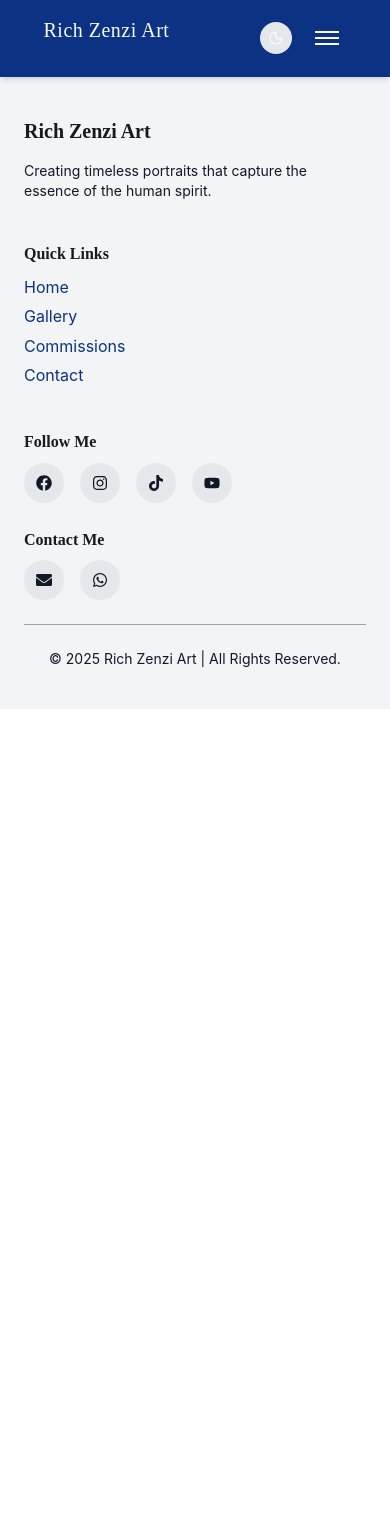
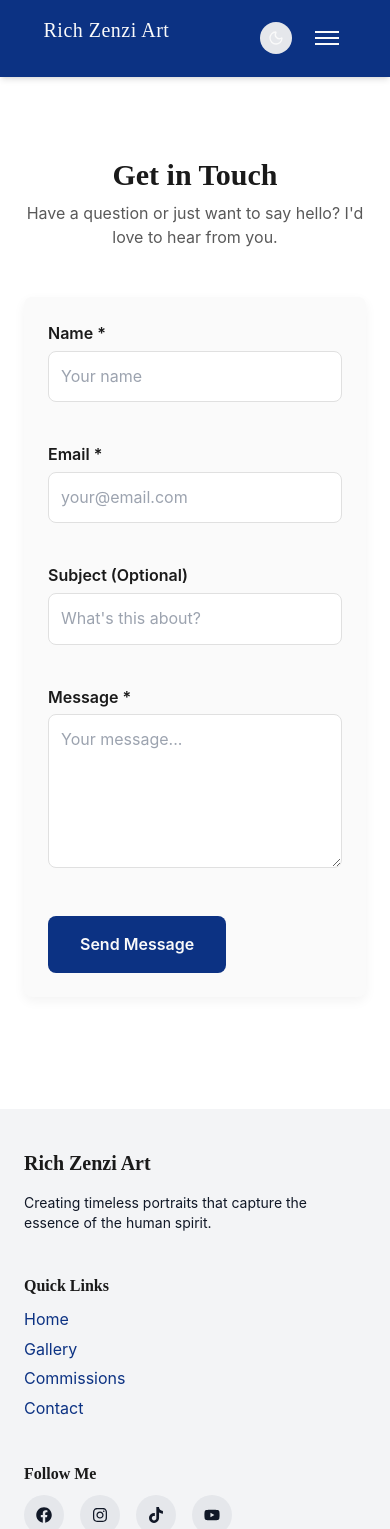
Before and after one commit to mercyXp/artist-portfolio-react, a React (Vite) app in the folder client/: page / in a window 390 px wide. Shown: the top 1529 px of the page. Before the commit the page ends 844 px from the top, so only its background shows below. Built offline with nearby package versions, Linux system fonts and the light colour scheme.

Commit message:
feat: create Contact Form

```diff
--- a/client/src/App.jsx
+++ b/client/src/App.jsx
@@ -2,11 +2,13 @@ import React from 'react';
 //import Hero from '@/components/Hero';
 import Header from '@/components/Header';
 import Footer from '@/components/Footer';
+import ContactForm from '@/components/ContactForm';
 
 function App() {
     return (
         <>
             <Header/>
+            <ContactForm/>
             <Footer/>
         </>
     );
--- /dev/null
+++ b/client/src/components/ContactForm.jsx
@@ -0,0 +1,187 @@
+import React from "react";
+import { useTheme } from "@/contexts/ThemeContext";
+
+const ContactForm = () => {
+  const { isDark } = useTheme();
+
+  return (
+    <section
+      className="w-full py-20 px-6 md:px-20 transition-colors duration-300"
+      style={{
+        backgroundColor: 'var(--bg-color)',
+        color: 'var(--text-color)'
+      }}
+    >
+      <div className="max-w-4xl mx-auto">
+        {/* Section Heading */}
+        <div className="text-center mb-12">
+          <h2
+            className="text-3xl md:text-4xl font-serif font-bold mb-2 transition-colors duration-300"
+            style={{ color: 'var(--text-color)' }}
+          >
+            Get in Touch
+          </h2>
+          <p
+            className="text-base md:text-lg transition-colors duration-300"
+            style={{ color: 'var(--muted-text-color)' }}
+          >
+            Have a question or just want to say hello? I'd love to hear from you.
+          </p>
+        </div>
+
+        {/* Form Card */}
+        <div
+          className="p-8 md:p-12 rounded-lg shadow-lg transition-colors duration-300 card"
+          style={{
+            backgroundColor: 'var(--card-bg)',
+            color: 'var(--card-text)'
+          }}
+        >
+          <form className="space-y-6">
+            {/* Name */}
+            <div>
+              <label
+                className="block mb-1 font-semibold transition-colors duration-300"
+                style={{ color: 'var(--text-color)' }}
+                htmlFor="name"
+              >
+                Name *
+              </label>
+              <input
+                type="text"
+                id="name"
+                placeholder="Your name"
+                className="rounded-md p-3 w-full focus:outline-none transition-colors duration-300"
+                style={{
+                  backgroundColor: 'var(--input-bg)',
+                  color: 'var(--input-text)',
+                  border: '1px solid var(--input-border)'
+                }}
+                onFocus={(e) => {
+                  e.target.style.borderColor = 'var(--input-focus-border)';
+                }}
+                onBlur={(e) => {
+                  e.target.style.borderColor = 'var(--input-border)';
+                }}
+                required
+              />
+            </div>
+
+            {/* Email */}
+            <div>
+              <label
+                className="block mb-1 font-semibold transition-colors duration-300"
+                style={{ color: 'var(--text-color)' }}
+                htmlFor="email"
+              >
+                Email *
+              </label>
+              <input
+                type="email"
+                id="email"
+                placeholder="your@email.com"
+                className="rounded-md p-3 w-full focus:outline-none transition-colors duration-300"
+                style={{
+                  backgroundColor: 'var(--input-bg)',
+                  color: 'var(--input-text)',
+                  border: '1px solid var(--input-border)'
+                }}
+                onFocus={(e) => {
+                  e.target.style.borderColor = 'var(--input-focus-border)';
+                }}
+                onBlur={(e) => {
+                  e.target.style.borderColor = 'var(--input-border)';
+                }}
+                required
+              />
+            </div>
+
+            {/* Subject */}
+            <div>
+              <label
+                className="block mb-1 font-semibold transition-colors duration-300"
+                style={{ color: 'var(--text-color)' }}
+                htmlFor="subject"
+              >
+                Subject (Optional)
+              </label>
+              <input
+                type="text"
+                id="subject"
+                placeholder="What's this about?"
+                className="rounded-md p-3 w-full focus:outline-none transition-colors duration-300"
+                style={{
+                  backgroundColor: 'var(--input-bg)',
+                  color: 'var(--input-text)',
+                  border: '1px solid var(--input-border)'
+                }}
+                onFocus={(e) => {
+                  e.target.style.borderColor = 'var(--input-focus-border)';
+                }}
+                onBlur={(e) => {
+                  e.target.style.borderColor = 'var(--input-border)';
+                }}
+              />
+            </div>
+
+            {/* Message */}
+            <div>
+              <label
+                className="block mb-1 font-semibold transition-colors duration-300"
+                style={{ color: 'var(--text-color)' }}
+                htmlFor="message"
+              >
+                Message *
+              </label>
+              <textarea
+                id="message"
+                rows="5"
+                placeholder="Your message..."
+                className="rounded-md p-3 w-full focus:outline-none transition-colors duration-300 resize-vertical"
+                style={{
+                  backgroundColor: 'var(--input-bg)',
+                  color: 'var(--input-text)',
+                  border: '1px solid var(--input-border)',
+                  resize: 'vertical',
+                  minHeight: '120px'
+                }}
+                onFocus={(e) => {
+                  e.target.style.borderColor = 'var(--input-focus-border)';
+                }}
+                onBlur={(e) => {
+                  e.target.style.borderColor = 'var(--input-border)';
+                }}
+                required
+              ></textarea>
+            </div>
+
+            {/* Submit Button */}
+            <button
+              type="submit"
+              className="font-semibold px-8 py-4 rounded-md transition-all duration-300 hover:scale-105 transform"
+              style={{
+                backgroundColor: 'var(--primary-bg)',
+                color: 'var(--primary-text)',
+                border: 'none'
+              }}
+              onMouseEnter={(e) => {
+                e.target.style.backgroundColor = 'var(--accent-bg)';
+                e.target.style.color = 'var(--accent-text)';
+                e.target.style.transform = 'scale(1.05)';
+              }}
+              onMouseLeave={(e) => {
+                e.target.style.backgroundColor = 'var(--primary-bg)';
+                e.target.style.color = 'var(--primary-text)';
+                e.target.style.transform = 'scale(1)';
+              }}
+            >
+              Send Message
+            </button>
+          </form>
+        </div>
+      </div>
+    </section>
+  );
+};
+
+export default ContactForm;
--- a/client/src/index.css
+++ b/client/src/index.css
@@ -39,31 +39,31 @@
   --transition-speed: 0.3s;
 }
 
-/* Dark Theme Variables */
+/* Dark Theme Variables - True Black & White */
 body.dark-theme {
-  --bg-color: #1a1a1a;
-  --text-color: #fafafa;
-  --muted-bg-color: #2c2c2c;
-  --muted-text-color: #c0c0c0;
+  --bg-color: #000000; /* True black */
+  --text-color: #ffffff; /* Pure white */
+  --muted-bg-color: #111111;
+  --muted-text-color: #cccccc;
 
   --primary-bg: #1b4498;
-  --primary-text: #fafafa;
-  --secondary-bg: #2c2c2c;
-  --secondary-text: #fafafa;
-  --accent-bg: #3a3a3a;
-  --accent-text: #0b2c75;
+  --primary-text: #ffffff;
+  --secondary-bg: #111111;
+  --secondary-text: #ffffff;
+  --accent-bg: #1a1a1a;
+  --accent-text: #4a90e2; /* Brighter blue for better contrast on black */
   --destructive-bg: #960d0d;
-  --destructive-text: #fafafa;
+  --destructive-text: #ffffff;
 
-  --input-bg: #2c2c2c;
-  --input-text: #fafafa;
-  --input-border: #444444;
-  --input-focus-border: #1b4498;
+  --input-bg: #111111;
+  --input-text: #ffffff;
+  --input-border: #333333;
+  --input-focus-border: #2d5bb9; /* Slightly brighter blue for focus */
 
-  --card-bg: #2c2c2c;
-  --card-text: #fafafa;
-  --popover-bg: #3a3a3a;
-  --popover-text: #fafafa;
+  --card-bg: #111111;
+  --card-text: #ffffff;
+  --popover-bg: #1a1a1a;
+  --popover-text: #ffffff;
 }
 
 /* =============================
@@ -178,6 +178,15 @@ input:focus, textarea:focus, select:focus {
   box-shadow: 0 8px 20px rgba(0,0,0,0.1);
 }
 
+/* Dark mode card shadows */
+body.dark-theme .card {
+  box-shadow: 0 4px 12px rgba(0,0,0,0.3);
+}
+
+body.dark-theme .card:hover {
+  box-shadow: 0 8px 20px rgba(0,0,0,0.4);
+}
+
 /* =============================
    Popovers / Modals
    ============================= */
@@ -187,6 +196,11 @@ input:focus, textarea:focus, select:focus {
   border-radius: var(--border-radius);
   padding: 1rem;
   box-shadow: 0 4px 20px rgba(0,0,0,0.1);
+}
+
+/* Dark mode popover shadows */
+body.dark-theme .popover {
+  box-shadow: 0 4px 20px rgba(0,0,0,0.4);
 }
 
 /* =============================
@@ -219,6 +233,23 @@ a:hover {
   color: var(--accent-text);
 }
 
+/* Dark mode link colors */
+body.dark-theme a {
+  color: #4a90e2; /* Brighter blue for better visibility on black */
+}
+
+body.dark-theme a:hover {
+  color: #6ba8ff; /* Even brighter blue for hover */
+}
+
 /* =============================
-   custom animations
+   Custom animations
    ============================= */
+
+/* Optional: Add smooth transitions for all theme-affected elements */
+* {
+  transition: background-color var(--transition-speed),
+              color var(--transition-speed),
+              border-color var(--transition-speed),
+              box-shadow var(--transition-speed);
+}
```
